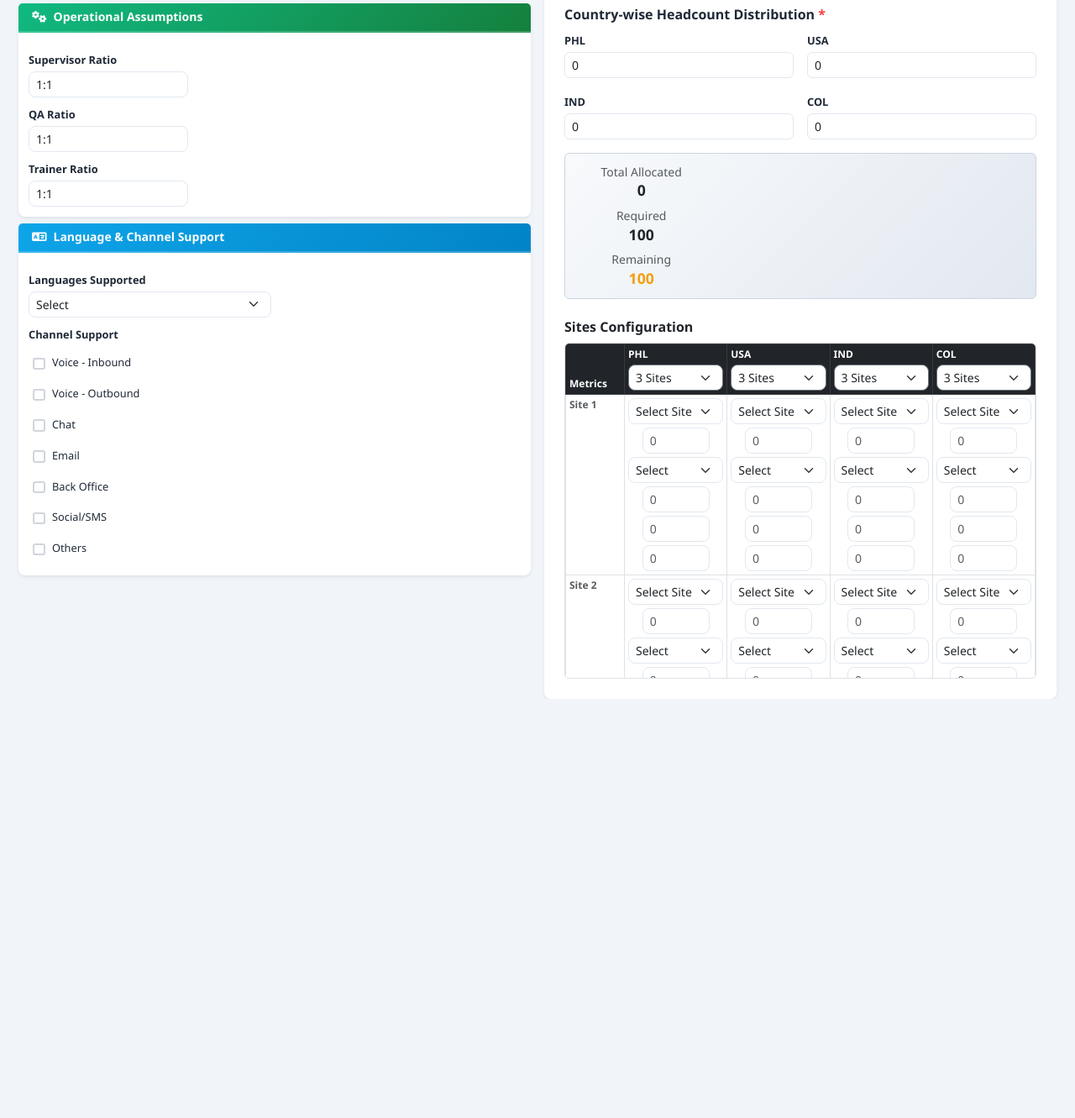
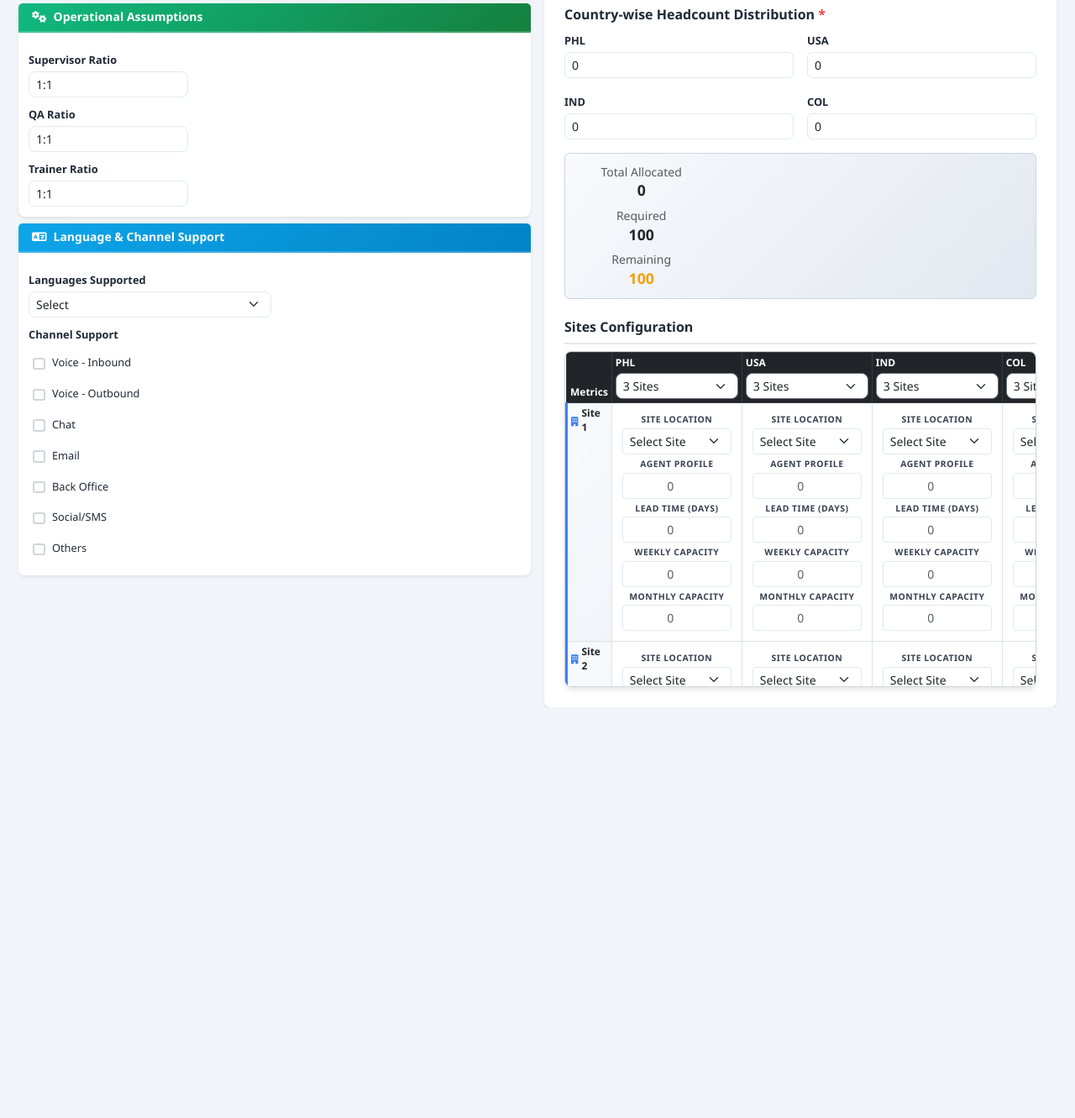
Before and after one commit to srikanth-vn81/Ramp-FormReviseddocker, a Flask app: page / in a window 1280 px wide. Shown: the part 449-1780 px from the top of the page at 84% size. Run offline with Flask 3, Linux system fonts and the light colour scheme.

Commit message:
Restored to 'c72841e41effd1608892209ef4191995adce9ad1'
Replit-Restored-To: c72841e41effd1608892209ef4191995adce9ad1

```diff
--- a/static/css/styles.css
+++ b/static/css/styles.css
@@ -1200,3 +1200,174 @@ header h1 {
     max-height: 400px;
     overflow-y: auto;
 }
+
+/* Professional Sites Configuration Styling */
+.sites-configuration-section h6 {
+    color: #1f2937;
+    font-weight: 700;
+    font-size: 1rem;
+    margin-bottom: 1rem;
+    padding-bottom: 0.5rem;
+    border-bottom: 2px solid #e5e7eb;
+}
+
+.sites-table-container {
+    border-radius: 8px;
+    box-shadow: 0 4px 6px -1px rgba(0, 0, 0, 0.1);
+    border: 1px solid #d1d5db;
+    background: #fff;
+}
+
+.sites-table {
+    margin-bottom: 0;
+    font-size: 0.85rem;
+    border-collapse: separate;
+    border-spacing: 0;
+}
+
+.sites-table thead th {
+    background: linear-gradient(135deg, #374151 0%, #1f2937 100%);
+    color: #fff;
+    font-weight: 600;
+    font-size: 0.8rem;
+    text-align: center;
+    vertical-align: middle;
+    padding: 1rem 0.75rem;
+    border: none;
+    position: sticky;
+    top: 0;
+    z-index: 10;
+}
+
+.sites-table thead th:first-child {
+    border-top-left-radius: 8px;
+    min-width: 80px;
+}
+
+.sites-table thead th:last-child {
+    border-top-right-radius: 8px;
+}
+
+.sites-table tbody td {
+    padding: 0.75rem 0.5rem;
+    vertical-align: middle;
+    border: 1px solid #e5e7eb;
+    background: #fff;
+    transition: background-color 0.2s ease;
+}
+
+.sites-table tbody tr:hover td {
+    background: #f9fafb;
+}
+
+.sites-table tbody td:first-child {
+    background: #f8fafc;
+    font-weight: 600;
+    color: #374151;
+    text-align: center;
+    font-size: 0.8rem;
+    border-left: 3px solid #3b82f6;
+}
+
+/* Enhanced field styling */
+.sites-table .input-group-sm {
+    margin-bottom: 0.5rem;
+}
+
+.sites-table .input-group-sm small {
+    margin-bottom: 3px;
+    font-weight: 600;
+    color: #374151;
+    font-size: 0.65rem;
+    text-transform: uppercase;
+    letter-spacing: 0.05em;
+    display: block;
+    text-align: center;
+}
+
+.sites-table .form-select-sm,
+.sites-table .form-control-sm {
+    border-radius: 6px;
+    border: 1.5px solid #d1d5db;
+    font-size: 0.8rem;
+    padding: 0.4rem 0.6rem;
+    transition: all 0.2s ease;
+    background-color: #fff;
+}
+
+.sites-table .form-select-sm:focus,
+.sites-table .form-control-sm:focus {
+    border-color: #3b82f6;
+    box-shadow: 0 0 0 0.15rem rgba(59, 130, 246, 0.15);
+    outline: none;
+}
+
+.sites-table .form-select-sm:hover,
+.sites-table .form-control-sm:hover {
+    border-color: #9ca3af;
+}
+
+.sites-table .site-selector {
+    background: linear-gradient(135deg, #f3f4f6 0%, #e5e7eb 100%);
+    font-weight: 600;
+    color: #1f2937;
+    border: 1.5px solid #9ca3af;
+}
+
+.sites-table .site-selector:focus {
+    background: #fff;
+    border-color: #3b82f6;
+}
+
+/* Country header enhancements */
+.sites-table .country-sites-select {
+    background: rgba(255, 255, 255, 0.9);
+    border: 1px solid rgba(255, 255, 255, 0.6);
+    color: #1f2937;
+    font-size: 0.7rem;
+    font-weight: 600;
+    margin-top: 0.25rem;
+}
+
+.sites-table .country-sites-select:focus {
+    background: #fff;
+    border-color: #3b82f6;
+    box-shadow: 0 0 0 0.1rem rgba(59, 130, 246, 0.25);
+}
+
+/* Site field labels */
+.site-field-label {
+    color: #374151;
+    font-weight: 600;
+    font-size: 0.65rem;
+    text-transform: uppercase;
+    letter-spacing: 0.05em;
+    margin-bottom: 3px;
+    display: block;
+    text-align: center;
+}
+
+/* Professional input styling */
+.agent-profile-input,
+.lead-time-input,
+.weekly-capacity-input,
+.monthly-capacity-input {
+    text-align: center;
+    font-weight: 500;
+}
+
+.sites-table tbody tr:nth-child(even) td {
+    background: #fafbfc;
+}
+
+.sites-table tbody tr:nth-child(even):hover td {
+    background: #f3f4f6;
+}
+
+/* Site metrics cell */
+.site-metrics-cell {
+    background: linear-gradient(135deg, #f8fafc 0%, #f1f5f9 100%) !important;
+    border-left: 3px solid #3b82f6 !important;
+    font-weight: 700;
+    color: #1e293b;
+}
--- a/static/js/main.js
+++ b/static/js/main.js
@@ -876,8 +876,13 @@ function generateSitesRows(selectedCountries) {
 
         // Metrics column
         const metricsCell = document.createElement('td');
-        metricsCell.className = 'fw-bold text-muted';
-        metricsCell.textContent = `Site ${siteIndex}`;
+        metricsCell.className = 'site-metrics-cell';
+        metricsCell.innerHTML = `
+            <div class="d-flex align-items-center justify-content-center">
+                <i class="fas fa-building me-1" style="color: #3b82f6; font-size: 0.7rem;"></i>
+                <span>Site ${siteIndex}</span>
+            </div>
+        `;
         row.appendChild(metricsCell);
 
         // Country columns
@@ -904,19 +909,27 @@ function generateSitesRows(selectedCountries) {
                     });
 
                     cell.innerHTML = `
-                        <div class="d-flex flex-column gap-1" style="align-items: center;">
-                            <select class="form-select form-select-sm site-selector" data-country="${country}" data-site="${siteIndex}" style="max-width: 120px;">${selectOptions}</select>
-                            <input type="number" class="form-control form-control-sm headcount-input" min="0" placeholder="0" style="max-width: 80px;" title="Headcount">
-                            <select class="form-select form-select-sm agent-profile" data-country="${country}" data-site="${siteIndex}" style="max-width: 120px;" title="Agent Profile">
-                                <option value="">Select</option>
-                                <option value="junior">Junior</option>
-                                <option value="mid">Mid-level</option>
-                                <option value="senior">Senior</option>
-                                <option value="specialist">Specialist</option>
-                            </select>
-                            <input type="number" class="form-control form-control-sm lead-time" min="0" placeholder="0" style="max-width: 80px;" title="Lead Time to Hire (Days)">
-                            <input type="number" class="form-control form-control-sm weekly-capacity" min="0" placeholder="0" style="max-width: 80px;" title="Weekly Hiring Capacity">
-                            <input type="number" class="form-control form-control-sm monthly-capacity" min="0" placeholder="0" style="max-width: 80px;" title="Monthly Hiring Capacity">
+                        <div class="d-flex flex-column gap-1" style="align-items: center; padding: 0.5rem;">
+                            <div class="input-group-sm" style="width: 130px;">
+                                <small class="site-field-label">Site Location</small>
+                                <select class="form-select form-select-sm site-selector" data-country="${country}" data-site="${siteIndex}" style="width: 100%;">${selectOptions}</select>
+                            </div>
+                            <div class="input-group-sm" style="width: 130px;">
+                                <small class="site-field-label">Agent Profile</small>
+                                <input type="number" class="form-control form-control-sm agent-profile-input" min="0" placeholder="0" style="width: 100%;" data-field="agent-profile">
+                            </div>
+                            <div class="input-group-sm" style="width: 130px;">
+                                <small class="site-field-label">Lead Time (Days)</small>
+                                <input type="number" class="form-control form-control-sm lead-time-input" min="0" placeholder="0" style="width: 100%;" data-field="lead-time">
+                            </div>
+                            <div class="input-group-sm" style="width: 130px;">
+                                <small class="site-field-label">Weekly Capacity</small>
+                                <input type="number" class="form-control form-control-sm weekly-capacity-input" min="0" placeholder="0" style="width: 100%;" data-field="weekly-capacity">
+                            </div>
+                            <div class="input-group-sm" style="width: 130px;">
+                                <small class="site-field-label">Monthly Capacity</small>
+                                <input type="number" class="form-control form-control-sm monthly-capacity-input" min="0" placeholder="0" style="width: 100%;" data-field="monthly-capacity">
+                            </div>
                         </div>
                     `;
                 } else {
```
Also changed, not shown: attached_assets/image_1755603464867.png (added), attached_assets/image_1755603511234.png (added).
